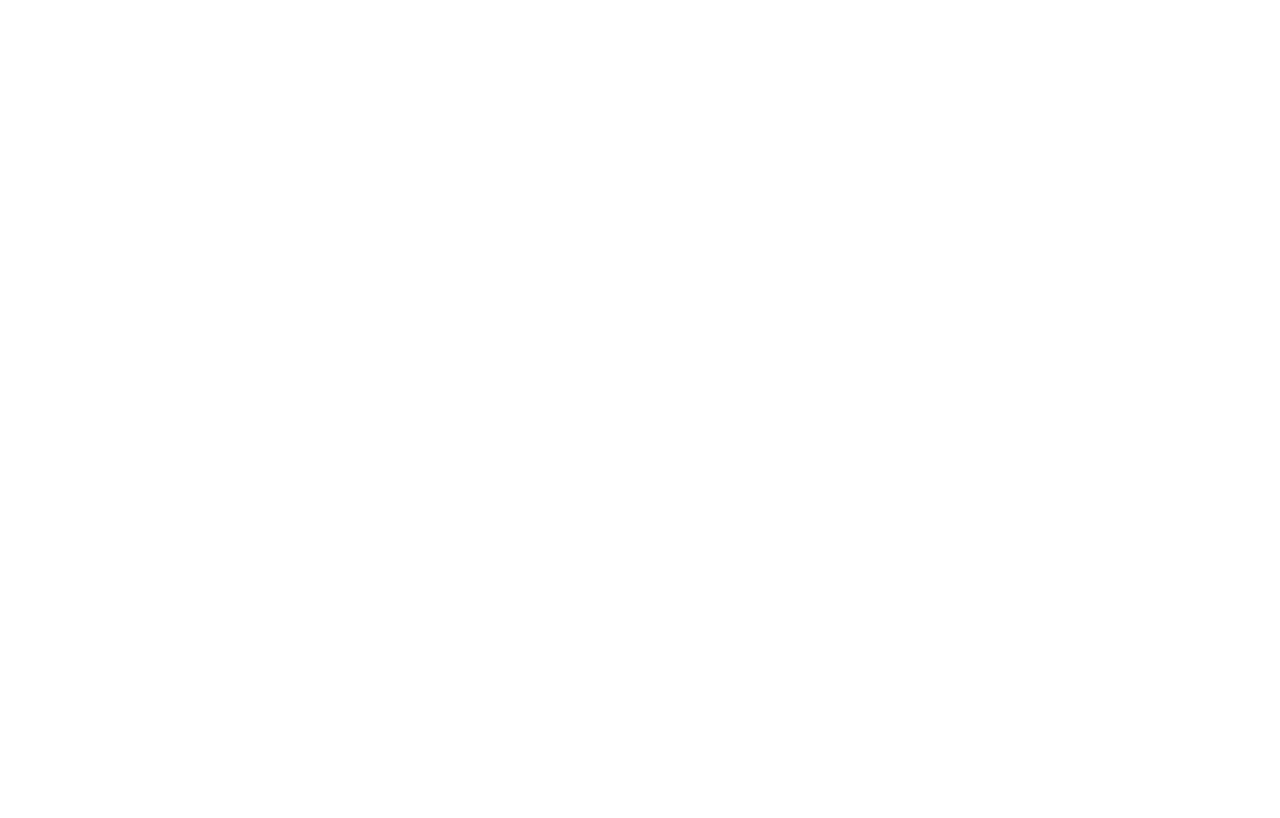
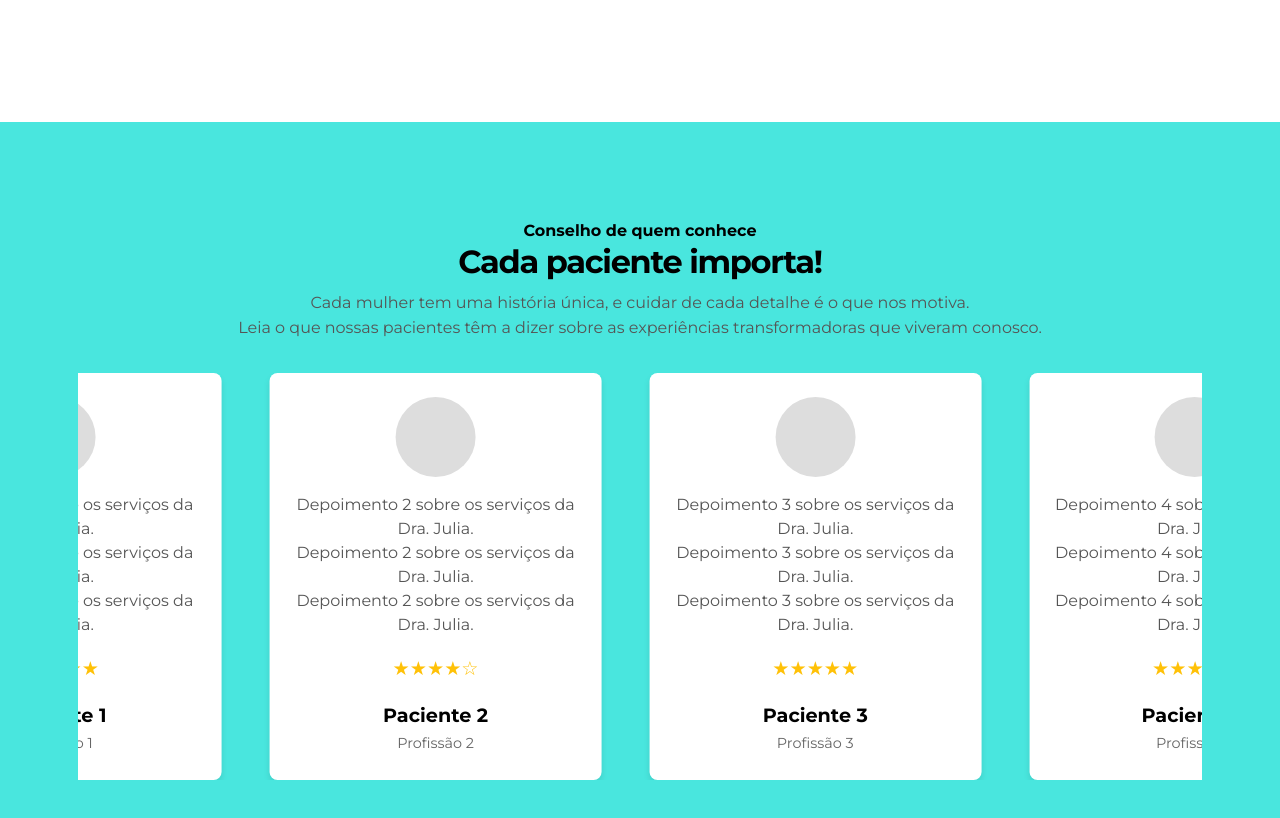
Before and after one commit to clovis-fag/quinta-feira, a React (Vite) app in the folder reactproject/: page / in a window 1280 px wide. Shown: the part 1460-2278 px from the top of the page. Before the commit the page ends 1537 px from the top, so only its background shows below. Built offline with nearby package versions, Linux system fonts and the light colour scheme.

Commit message:
ajuste menu mobile + testimonials

```diff
--- /dev/null
+++ b/reactproject/src/components/Testimonials.tsx
@@ -0,0 +1,83 @@
+import React from "react";
+import "../styles/testimonials.css";
+
+const Testimonials: React.FC = () => {
+    return (
+        <section id="testimonials" className="testimonials-section">
+            <header>
+                <p className="desktop-only">Conselho de quem conhece</p>
+                <h2>Cada paciente importa!</h2>
+                <p>
+                    Cada mulher tem uma história única, e cuidar de cada detalhe é o que nos motiva. <br />
+                    Leia o que nossas pacientes têm a dizer sobre as experiências transformadoras que viveram conosco.
+                </p>
+            </header>
+
+            <div className="carousel">
+                <div className="carousel-content">
+                    <div className="carousel-card">
+                        <div className="profile-image-placeholder"></div>
+                        <p>Depoimento 1 sobre os serviços da Dra. Julia.<br/>
+                        Depoimento 1 sobre os serviços da Dra. Julia.<br/>
+                        Depoimento 1 sobre os serviços da Dra. Julia.</p>
+                        <div className="rating">★★★★★</div>
+                        <h4>Paciente 1</h4>
+                        <span>Profissão 1</span>
+                    </div>
+
+                    <div className="carousel-card">
+                        <div className="profile-image-placeholder"></div>
+                        <p>Depoimento 2 sobre os serviços da Dra. Julia.<br/>
+                        Depoimento 2 sobre os serviços da Dra. Julia.<br/>
+                        Depoimento 2 sobre os serviços da Dra. Julia.</p>
+                        <div className="rating">★★★★☆</div>
+                        <h4>Paciente 2</h4>
+                        <span>Profissão 2</span>
+                    </div>
+
+                    <div className="carousel-card">
+                        <div className="profile-image-placeholder"></div>
+                        <p>Depoimento 3 sobre os serviços da Dra. Julia.<br/>
+                        Depoimento 3 sobre os serviços da Dra. Julia.<br/>
+                        Depoimento 3 sobre os serviços da Dra. Julia.</p>
+                        <div className="rating">★★★★★</div>
+                        <h4>Paciente 3</h4>
+                        <span>Profissão 3</span>
+                    </div>
+
+                    <div className="carousel-card">
+                        <div className="profile-image-placeholder"></div>
+                        <p>Depoimento 4 sobre os serviços da Dra. Julia.<br/>
+                        Depoimento 4 sobre os serviços da Dra. Julia.<br/>
+                        Depoimento 4 sobre os serviços da Dra. Julia.</p>
+                        <div className="rating">★★★★☆</div>
+                        <h4>Paciente 4</h4>
+                        <span>Profissão 4</span>
+                    </div>
+
+                    <div className="carousel-card">
+                        <div className="profile-image-placeholder"></div>
+                        <p>Depoimento 5 sobre os serviços da Dra. Julia.<br/>
+                        Depoimento 5 sobre os serviços da Dra. Julia.<br/>
+                        Depoimento 5 sobre os serviços da Dra. Julia.</p>
+                        <div className="rating">★★★★★</div>
+                        <h4>Paciente 5</h4>
+                        <span>Profissão 5</span>
+                    </div>
+
+                    <div className="carousel-card">
+                        <div className="profile-image-placeholder"></div>
+                        <p>Depoimento 6 sobre os serviços da Dra. Julia.<br/>
+                        Depoimento 6 sobre os serviços da Dra. Julia.<br/>
+                        Depoimento 6 sobre os serviços da Dra. Julia.</p>
+                        <div className="rating">★★★★☆</div>
+                        <h4>Paciente 6</h4>
+                        <span>Profissão 6</span>
+                    </div>
+                </div>
+            </div>
+        </section>
+    );
+};
+
+export default Testimonials;
--- a/reactproject/src/pages/home.tsx
+++ b/reactproject/src/pages/home.tsx
@@ -1,9 +1,10 @@
 import Logo from "../assets/Logo.svg";
 import ProductCard from '../components/ProductCard';
+import Testimonials from "../components/Testimonials";
 import "../styles/header.css";
 import "../styles/utility.css";
 import "../styles/buttons.css"
-import { useState } from "react";
+import { useState, useEffect } from "react";
 import Button from "../components/Buttons";
 import Close from "../assets/close.svg";
 import Menu from "../assets/menu.svg";
@@ -16,6 +17,14 @@
 export default function Home() {
 
     const [showMobileMenu, setShowMobileMenu] = useState(false);
+
+    useEffect(() => {
+        const html = document.querySelector("html");
+        if (html) {
+            html.style.overflow = showMobileMenu ? "hidden" : "auto";
+        }
+    }, [showMobileMenu]);
+
     return (
         <>
             <header className="container py-sm">
@@ -54,19 +63,19 @@
                                 <div className="container flex">
                                     <ul>
                                         <li>
-                                            <a href="#">Home</a>
+                                            <a onClick={() => setShowMobileMenu(false)} href="#">Home</a>
                                         </li>
                                         <li>
-                                            <a href="#specialties">Especialidades</a>
+                                            <a onClick={() => setShowMobileMenu(false)} href="#specialties">Especialidades</a>
                                         </li>
                                         <li>
-                                            <a href="#testimonials">Depoimentos</a>
+                                            <a onClick={() => setShowMobileMenu(false)} href="#testimonials">Depoimentos</a>
                                         </li>
                                         <li>
-                                            <a href="#pricing">Preços</a>
+                                            <a onClick={() => setShowMobileMenu(false)} href="#pricing">Preços</a>
                                         </li>
                                         <li>
-                                            <a href="#contact">Contato</a>
+                                            <a onClick={() => setShowMobileMenu(false)} href="#contact">Contato</a>
                                         </li>
                                     </ul>
                                     <span onClick={() => setShowMobileMenu(!showMobileMenu)} className="btn-wrapper">
@@ -133,6 +142,9 @@
                     />
                 </div>
             </section>
+
+            <Testimonials />
+
         </>
     )
 }
--- a/reactproject/src/styles/specialties.css
+++ b/reactproject/src/styles/specialties.css
@@ -10,8 +10,8 @@
     justify-content: center;
     align-items: center;
     padding: 50px 20px;
-    margin-top: -10px;
-    margin-bottom: 40px;
+    margin-top: 10px;
+    margin-bottom: 65px;
   }
 
   .specialties-section p {
--- /dev/null
+++ b/reactproject/src/styles/testimonials.css
@@ -0,0 +1,101 @@
+#testimonials {
+    padding-top: 6rem;
+    padding-bottom: 7rem;
+}
+
+.testimonials-section {
+    background-color: #49E6DE;
+    padding: 3rem 1rem;
+    text-align: center;
+}
+
+.testimonials-section header {
+    margin-bottom: 2rem;
+}
+
+.testimonials-section header p.desktop-only {
+    color: #000000;
+    font-weight: bold;
+}
+
+.testimonials-section header h2 {
+    font-size: 2rem;
+    font-weight: bold;
+    color: #000;
+    margin-bottom: 0.5rem;
+}
+
+.testimonials-section header p {
+    font-size: 1rem;
+    color: #555;
+}
+
+.carousel {
+    overflow: hidden;
+    position: relative;
+    width: 90%;
+    max-width: 1200px;
+    margin: 0 auto;
+    padding: 0 1rem;
+}
+
+.carousel-content {
+    display: flex;
+    gap: 2rem;
+    animation: swipe 30s linear infinite;
+}
+
+.carousel-card {
+    flex: 0 0 calc(33.333% - 2rem);
+    background: #fff;
+    border-radius: 8px;
+    box-shadow: 0 4px 6px rgba(0, 0, 0, 0.1);
+    padding: 1.5rem;
+    text-align: center;
+    margin: 0 0.5rem;
+}
+
+.carousel-card .profile-image-placeholder {
+    width: 80px;
+    height: 80px;
+    background-color: #ddd;
+    border-radius: 50%;
+    margin: 0 auto 1rem;
+}
+
+.carousel-card p {
+    color: #555;
+    margin-bottom: 1rem;
+    line-height: 1.5;
+}
+
+.carousel-card .rating {
+    font-size: 1.2rem;
+    color: #ffc107;
+    margin-bottom: 1rem;
+}
+
+.carousel-card h4 {
+    font-size: 1.2rem;
+    font-weight: bold;
+    color: #000;
+}
+
+.carousel-card span {
+    color: #666;
+    font-size: 0.9rem;
+}
+
+@keyframes swipe {
+    0% {
+        transform: translateX(0);
+    }
+    100% {
+        transform: translateX(-100%);
+    }
+}
+
+.carousel:hover .carousel-content {
+    animation-play-state: paused;
+    cursor: pointer;
+}
```
